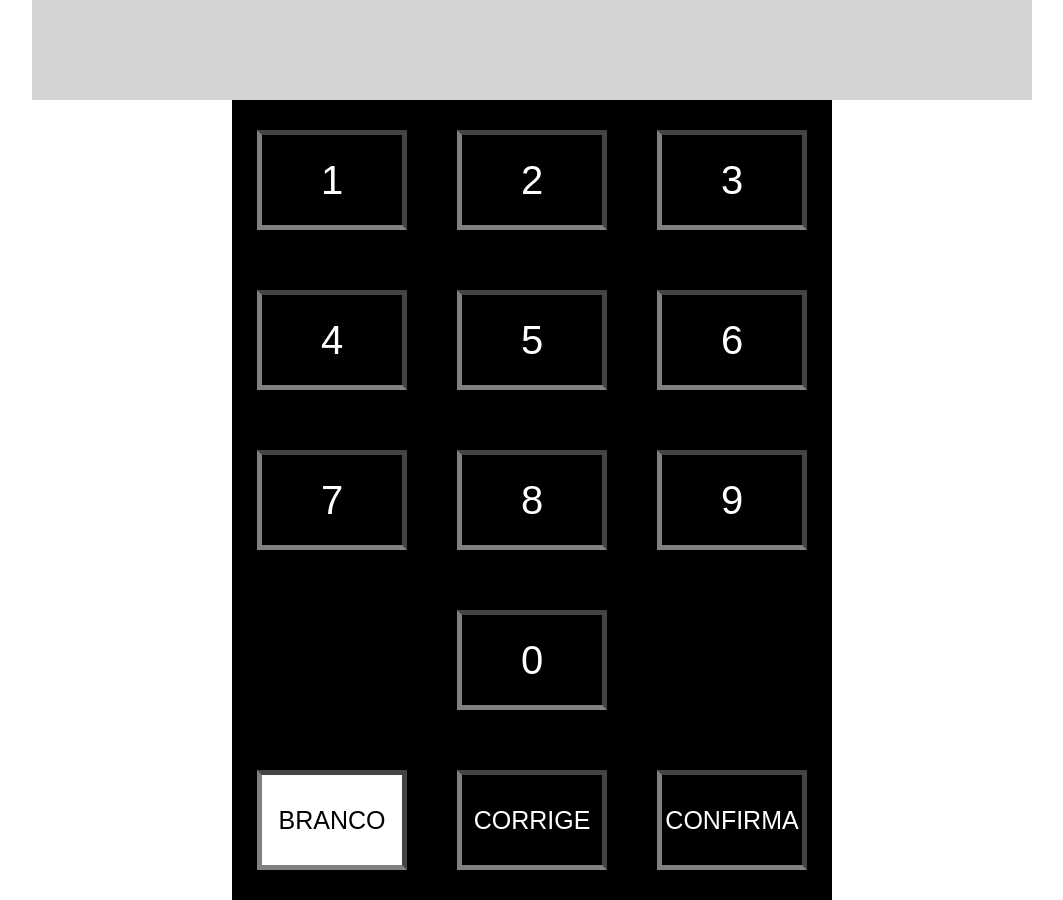
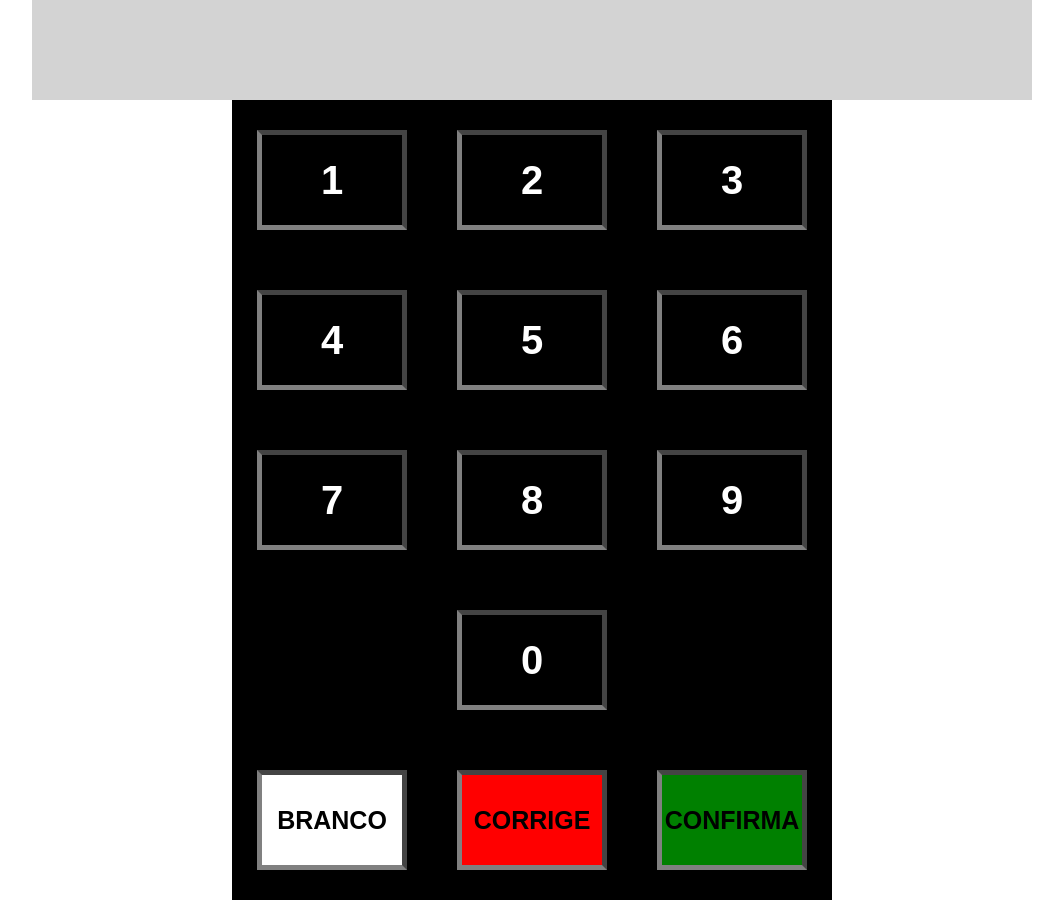
Before and after one commit to gusvicenzi/urnaEletronica, a React (Create React App) app: page / in a window 1280 px wide. Shown: the part 700-1600 px from the top of the page, without its empty margins (108-1171 px from the left). Built offline with nearby package versions, Linux system fonts and the light colour scheme.

Commit message:
Finish basic design

```diff
--- a/src/components/Key.tsx
+++ b/src/components/Key.tsx
@@ -15,7 +15,7 @@ export const Key: React.FC<React.PropsWithChildren<Props>> = props => {
   return (
     <button
       className={'Key ' + props.buttonClasses}
-      onClick={() => console.log('teste')}>
+      onClick={() => console.log(props.buttonText)}>
       <p className={'buttonText ' + props.textClasses}>{props.buttonText}</p>
     </button>
   )
--- a/src/components/Keyboard.tsx
+++ b/src/components/Keyboard.tsx
@@ -33,13 +33,13 @@ export const Keyboard: React.FC<React.PropsWithChildren<Props>> = props => {
         />
         <Key
           buttonText='CORRIGE'
-          textClasses='extraButtonsText'
-          buttonClasses=''
+          textClasses='extraButtonsText corrigeButtonText'
+          buttonClasses='corrigeButton'
         />
         <Key
           buttonText='CONFIRMA'
-          textClasses='extraButtonsText'
-          buttonClasses=''
+          textClasses='extraButtonsText confirmaButtonText'
+          buttonClasses='confirmaButton'
         />
       </div>
     </div>
--- a/src/styles/key.css
+++ b/src/styles/key.css
@@ -8,6 +8,7 @@
   border-right-color: rgb(68, 68, 68);
   width: 15rem;
   height: 10rem;
+  font-weight: bold;
 }
 
 .buttonText {
@@ -18,11 +19,25 @@
 .extraButtonsText {
   font-size: 2.5rem;
 }
-
+/* Branco */
 .brancoButton {
   background-color: white;
 }
-
 .brancoButtonText {
   color: black;
 }
+
+/* Corrige */
+.corrigeButton {
+  background-color: red;
+}
+.corrigeButtonText {
+  color: black;
+}
+/* Confirma */
+.confirmaButton {
+  background-color: green;
+}
+.confirmaButtonText {
+  color: black;
+}
```
